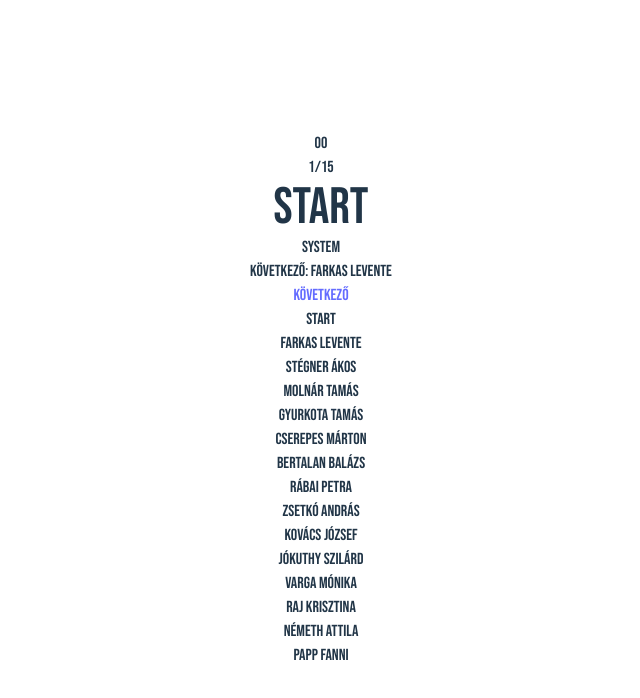
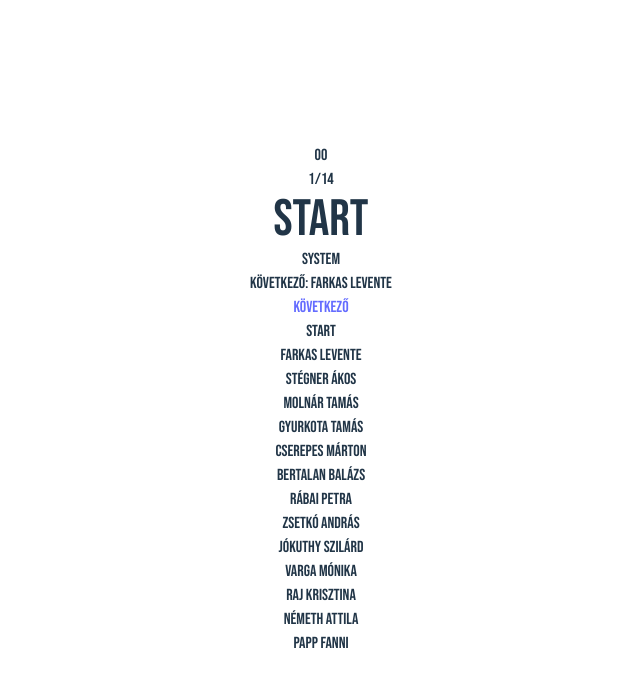
Before and after one commit to Sokamoka/su-order-of-people, a Vue app: page / in a window 1280 px wide. Shown: the top 698 px of the page, without its empty margins (319-959 px from the left). Built offline with nearby package versions, Linux system fonts and the light colour scheme.

Commit message:
Delete Joci from the list

```diff
--- a/src/constants.js
+++ b/src/constants.js
@@ -42,10 +42,6 @@ export const NAMES = [
     stack: "Web QA",
   },
   {
-    name: "Kovács József",
-    stack: "Web QA",
-  },
-  {
     name: "Jókuthy Szilárd",
     stack: "Web QA",
   },
```
